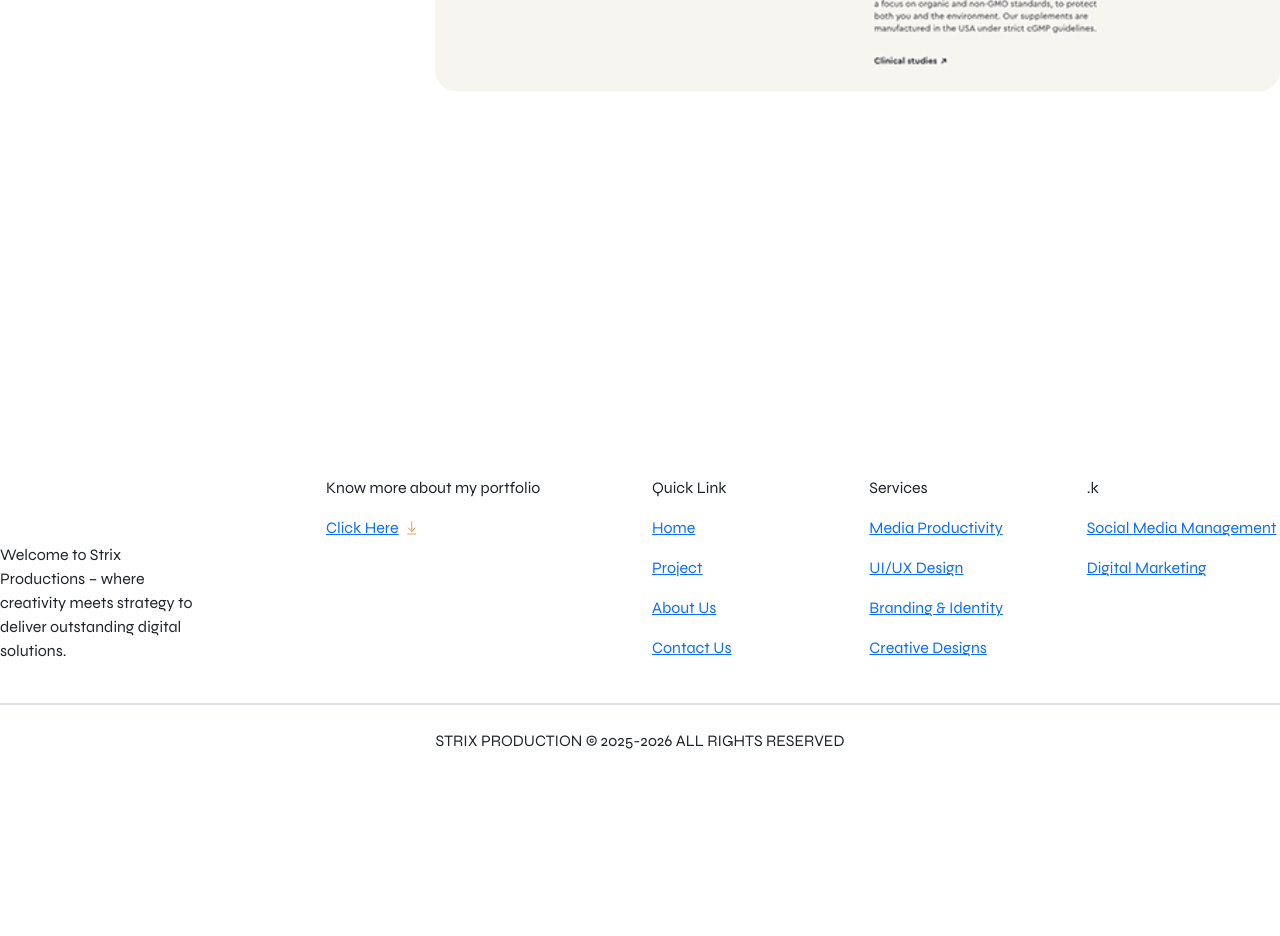
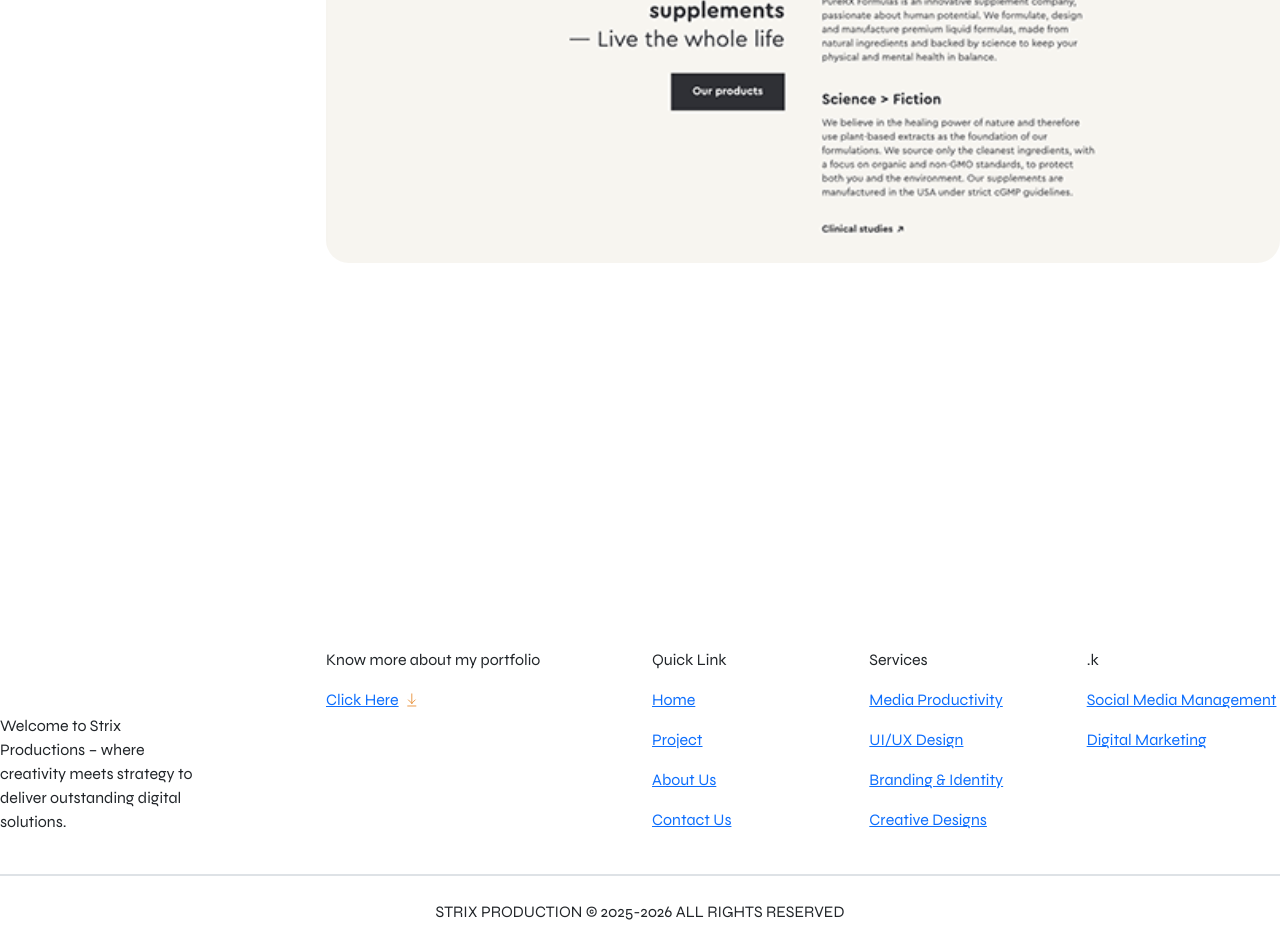
Before and after one commit to anurag8506/strixproduction, a Next.js app: page /project in a window 1280 px wide. Shown: the part 2780-3716 px from the top of the page. Before the commit the page ends 3549 px from the top, so only its background shows below. Built offline with nearby package versions, Linux system fonts and the light colour scheme.

Commit message:
jun-11-18:45

```diff
--- a/src/app/componets/contact.tsx
+++ b/src/app/componets/contact.tsx
@@ -8,7 +8,7 @@ export default function Home() {
             <section className="flex items-center justify-center bg-[#000] overflow-hidden sm:px-20 px-6 sm:py-[50px] py-[30px] sm:pt-[50px] pt-[20px]">
                 <div className="container-fluid p-0">
 
-                    <div className="row align-items-end sm:pt-[40px] sm:pb-[40px]">
+                    <div className="row align-items-end sm:pt-[40px] sm:pb-[40px]"  data-aos="fade-up">
                         <div className="col-md-6 mb-4" data-aos="fade-down"
                             data-aos-easing="linear"
                             data-aos-duration="1500">
--- a/src/app/project/page.tsx
+++ b/src/app/project/page.tsx
@@ -112,7 +112,7 @@ export default function Home() {
             <section className="bg-[#000]  sm:px-20 px-6 sm:py-[50px] py-[10px]">
                 <div className="container-fluid p-0">
               <div className="row">
-                <div className="col-md-4 mb-4 sticky top-[140px] max-h-screen">
+                <div className="col-md-3 mb-4 sticky top-[140px] max-h-screen">
                 <p className="text-[#ffff] font-[600] sm:text-[45px] text-[30px] sm:leading-[50px] leading-[35px] font-[cd-b]">Our<span className="text-[#EA9A4A]"><br/> Portfolio</span></p>
                 <p className="text-[18px] text-[#fff] pt-4">Strix Production</p>
                 <div className="text-[#C5C5C5]">
@@ -126,7 +126,7 @@ export default function Home() {
                                 </ul>
                             </div>
                 </div>
-                <div className="col-md-8 mb-4">
+                <div className="col-md-9 mb-4">
                     <p className="text-[25px] text-[#fff] font-[cd-m]">PureRx Formulas</p>
                     <div className="row">
                         <div className="col-md-12 mb-4">
@@ -167,9 +167,11 @@ export default function Home() {
             </section>
 
 
+            <section className="bg-[#000] overflow-hidden sm:px-20 px-6 ">
+            <Contact />
 
+            </section>
 
-            <Contact />
 
 
             <Footer />
```
